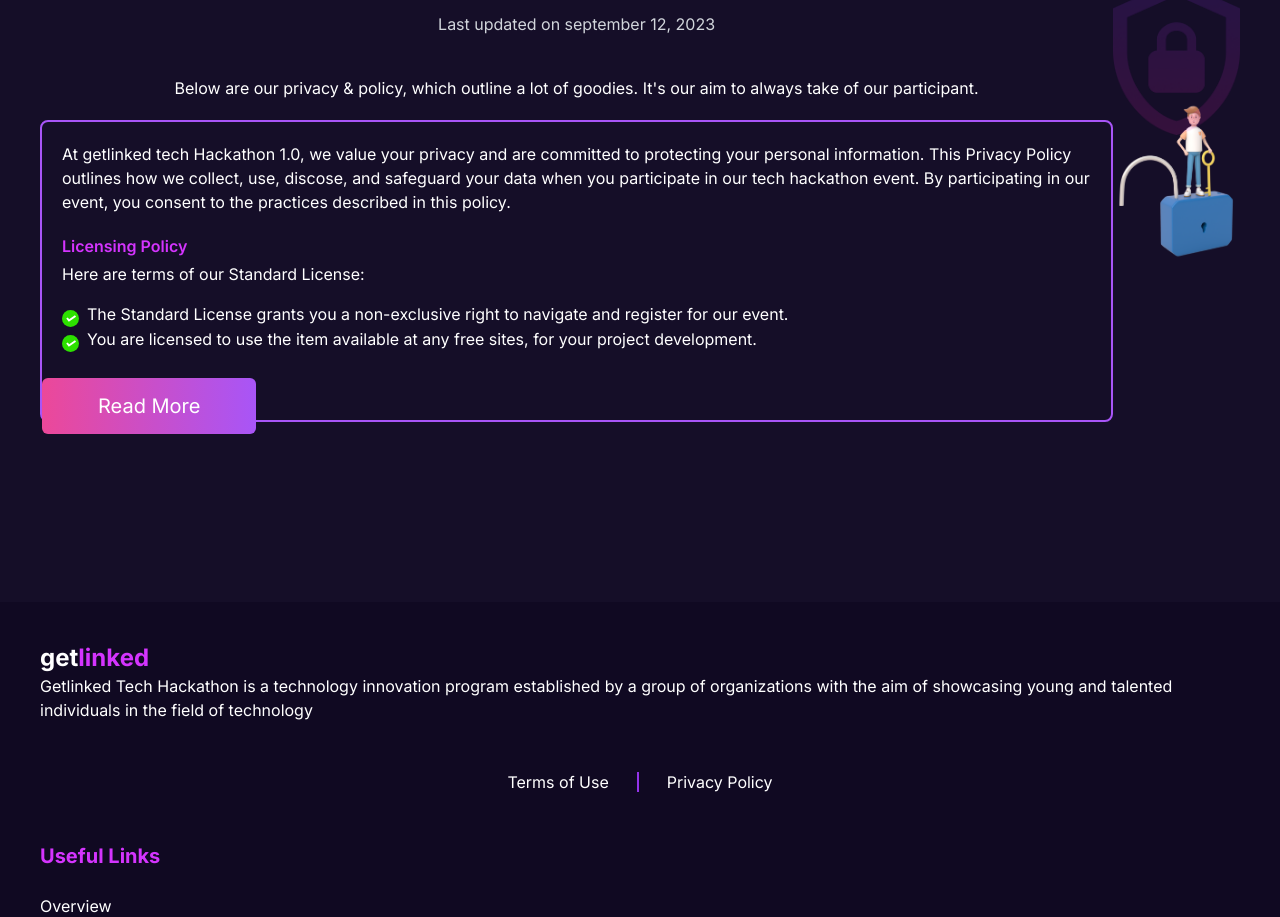
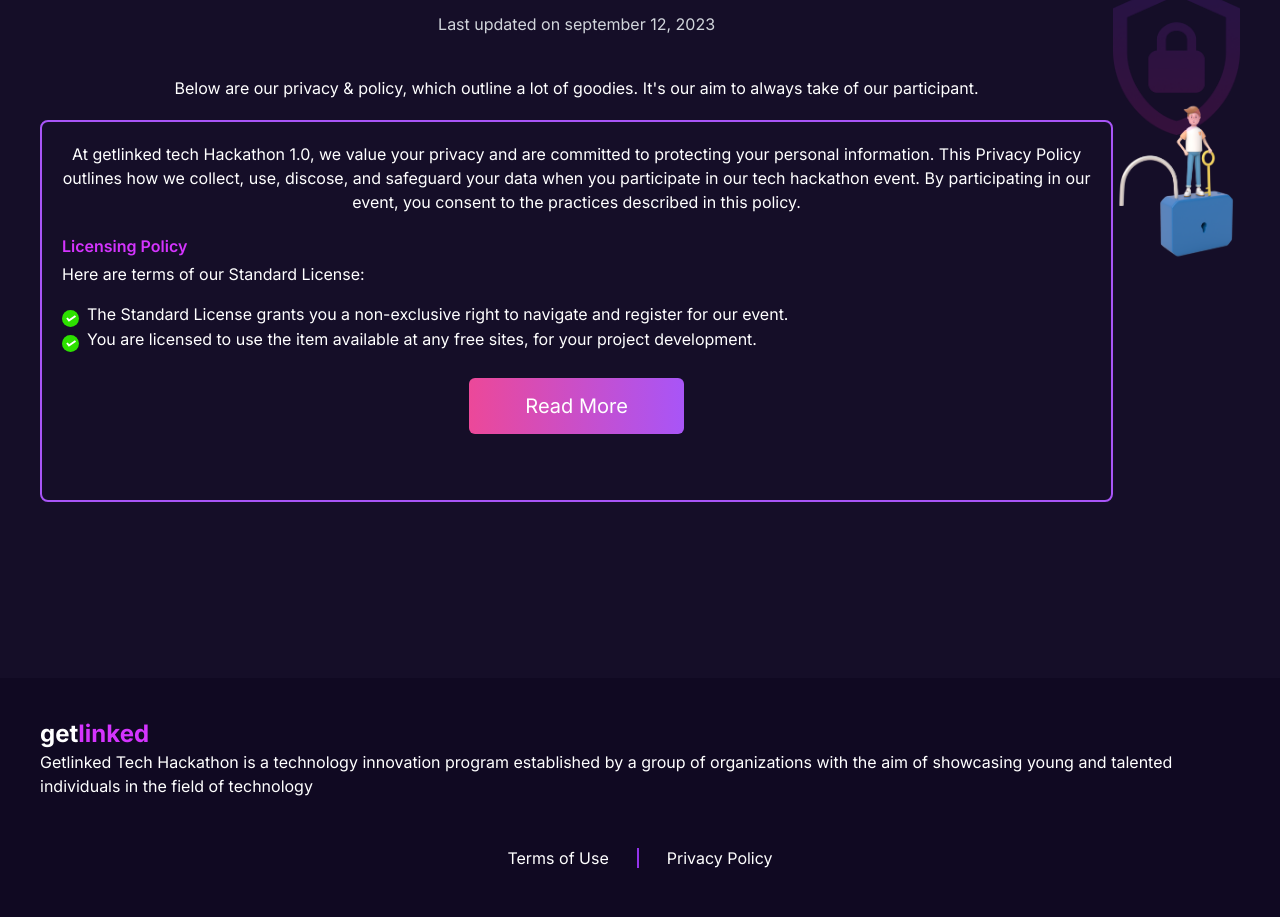
Before and after one commit to kelechukwu1/getlinkedAI, a Next.js app: page / in a window 1280 px wide. Shown: the part 4900-5817 px from the top of the page. Built offline with nearby package versions, Linux system fonts and the light colour scheme.

Commit message:
minor fix

```diff
--- a/src/components/Button.jsx
+++ b/src/components/Button.jsx
@@ -2,10 +2,10 @@
 
 const Button = ({ text }) => {
 	return (
-		<div className="transition-all duration-500">
+		<div>
 			<Link
 				href="/register"
-				className="text-white text-xl px-14 text-center rounded-md bg-gradient-to-r from-pink-500 to-purple-500 hover:from-pink-600 hover:to-purple-600 py-4 mt-5 hover:cursor-pointer"
+				className="text-white text-xl px-14 text-center rounded-md bg-gradient-to-r from-pink-500 to-purple-500 hover:from-pink-600 hover:to-purple-600 py-4 mt-5 hover:cursor-pointer transition-all duration-500"
 			>
 				{text}
 			</Link>
--- a/src/components/Privacy.jsx
+++ b/src/components/Privacy.jsx
@@ -20,8 +20,8 @@
 							It's our aim to always take of our participant.
 						</div>
 					</div>
-					<div className="border-2 border-purple-500 rounded-lg mb-5 justify-center">
-						<div className="m-5">
+					<div className="border-2 border-purple-500 rounded-lg mb-4 pb-20 justify-center">
+						<div className="m-5 text-center">
 							At getlinked tech Hackathon 1.0, we value your privacy and are
 							committed to protecting your personal information. This Privacy
 							Policy outlines how we collect, use, discose, and safeguard your
@@ -82,7 +82,7 @@
 								</div>
 							</div>
 						</div>
-						<div className="mt-10">
+						<div className="flex mt-10 justify-center">
 							<Button text={"Read More"} />
 						</div>
 					</div>
```
